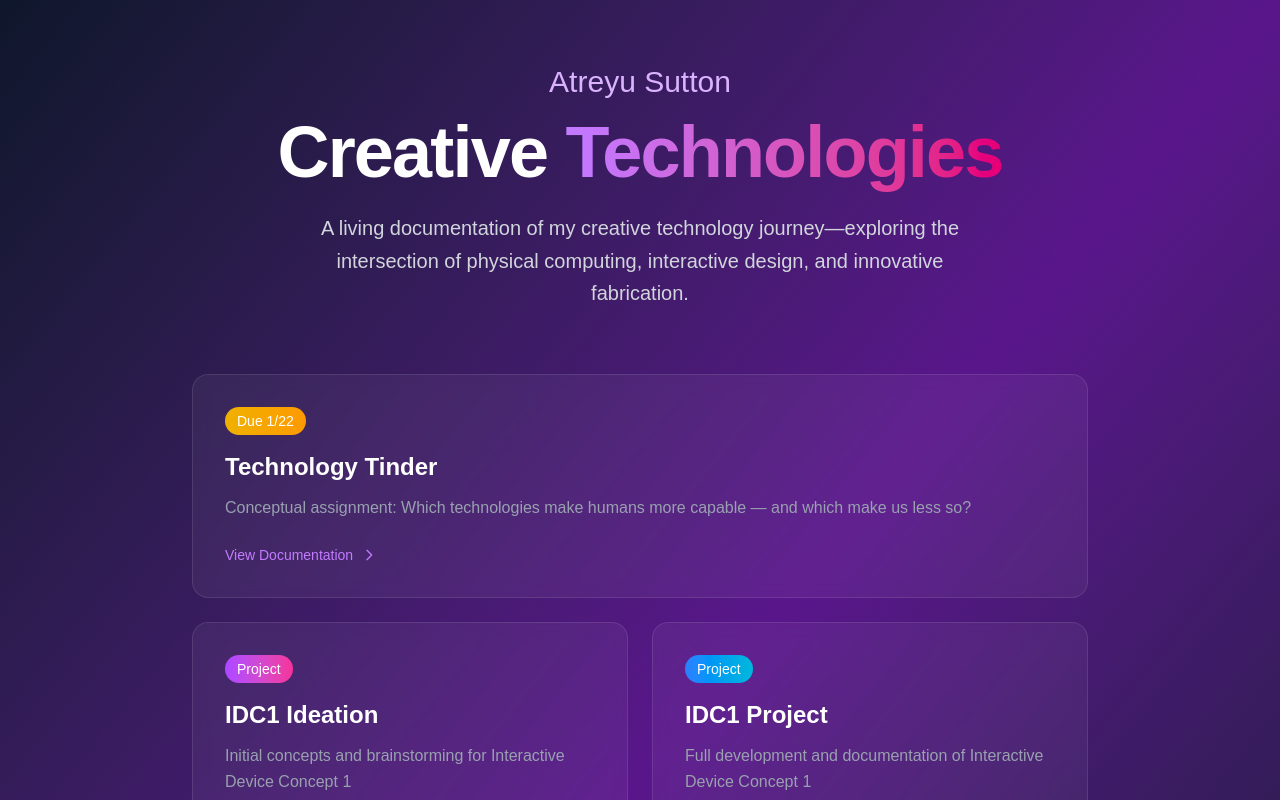
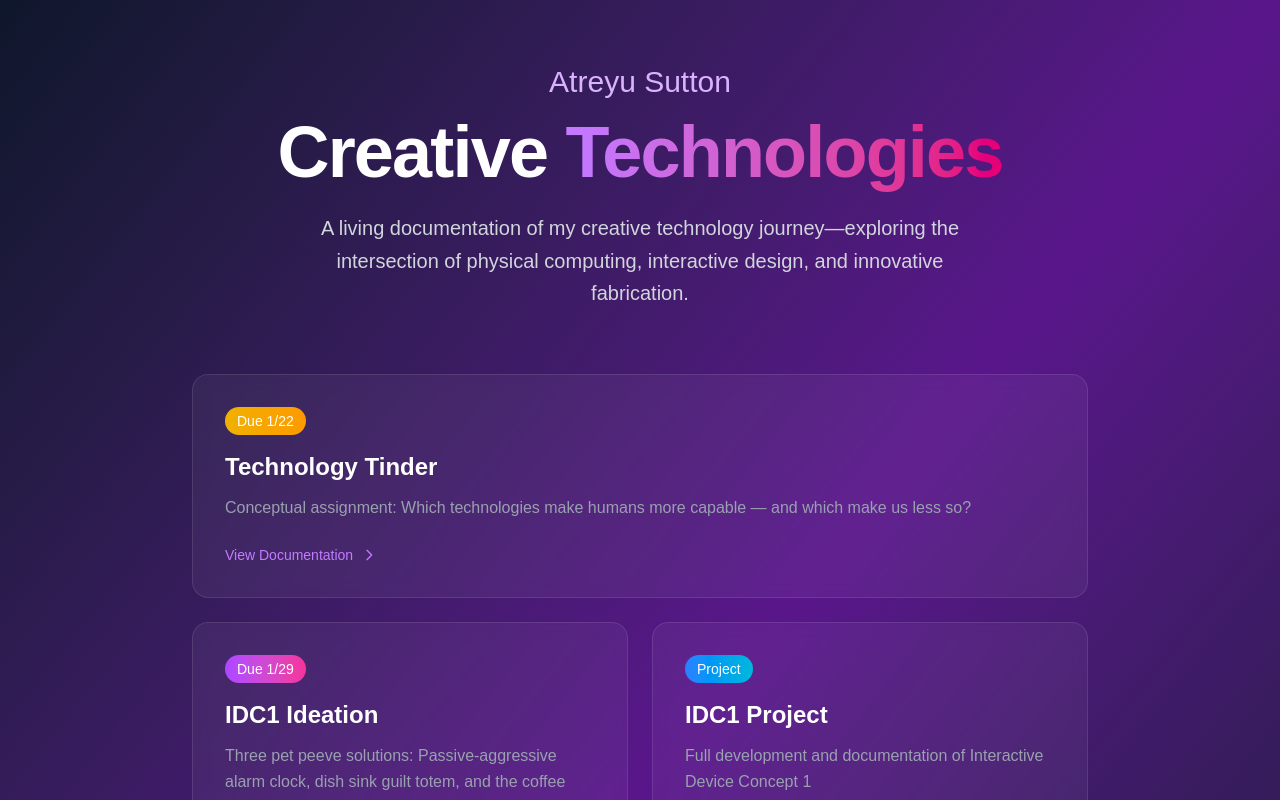
Before and after one commit to atreyusutton/creative-tech, a Next.js app: page / in a window 1280 px wide. Shown: the top 800 px of the page. Built offline with nearby package versions, Linux system fonts and the light colour scheme.

Commit message:
Update IDC1 Ideation homepage description

```diff
--- a/app/page.tsx
+++ b/app/page.tsx
@@ -11,8 +11,9 @@ const projects = [
   {
     id: "idc1-ideation",
     title: "IDC1 Ideation",
-    description: "Initial concepts and brainstorming for Interactive Device Concept 1",
-    color: "from-purple-500 to-pink-500"
+    description: "Three pet peeve solutions: Passive-aggressive alarm clock, dish sink guilt totem, and the coffee mug that knows you forgot",
+    color: "from-purple-500 to-pink-500",
+    badge: "Due 1/29"
   },
   {
     id: "idc1-project",
```
